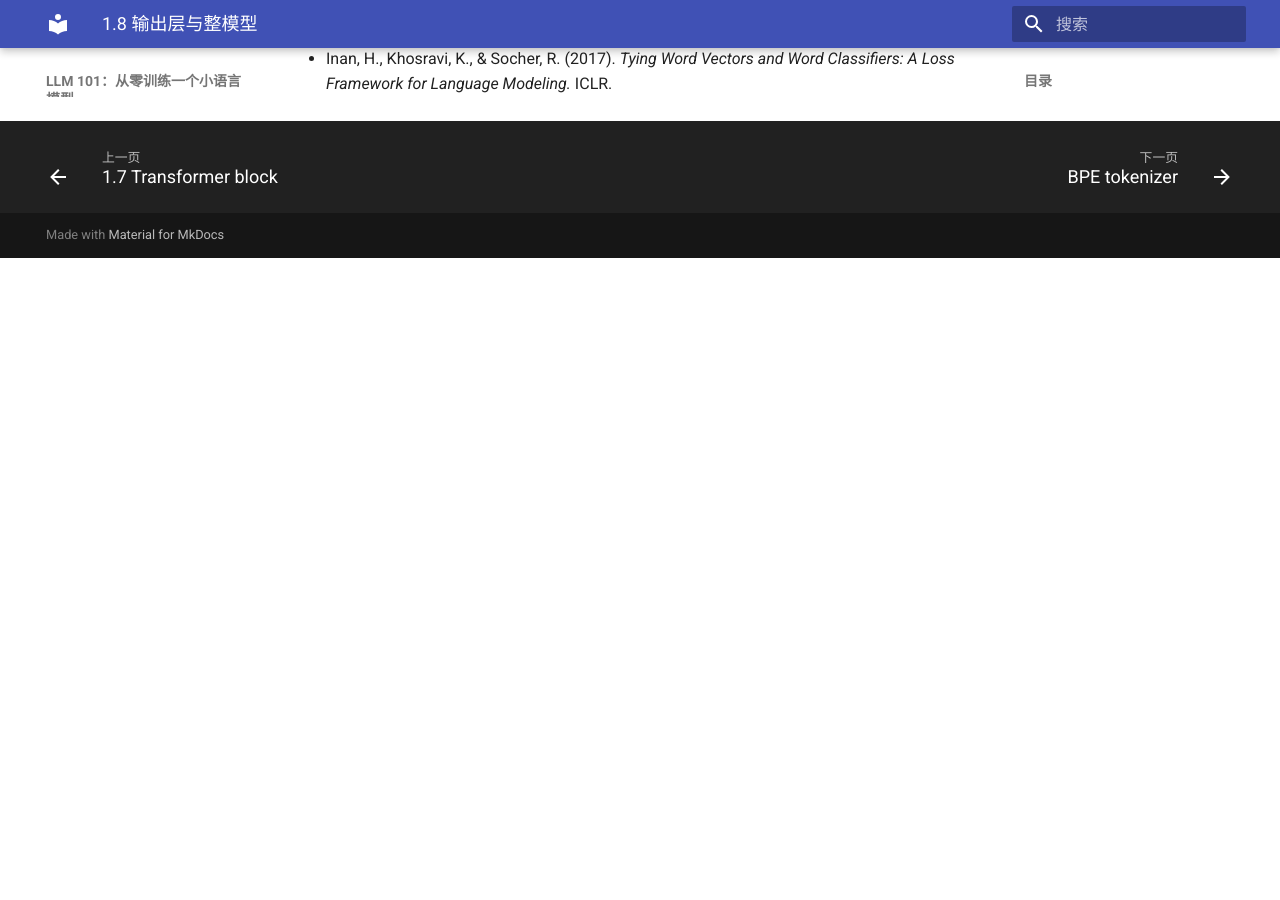
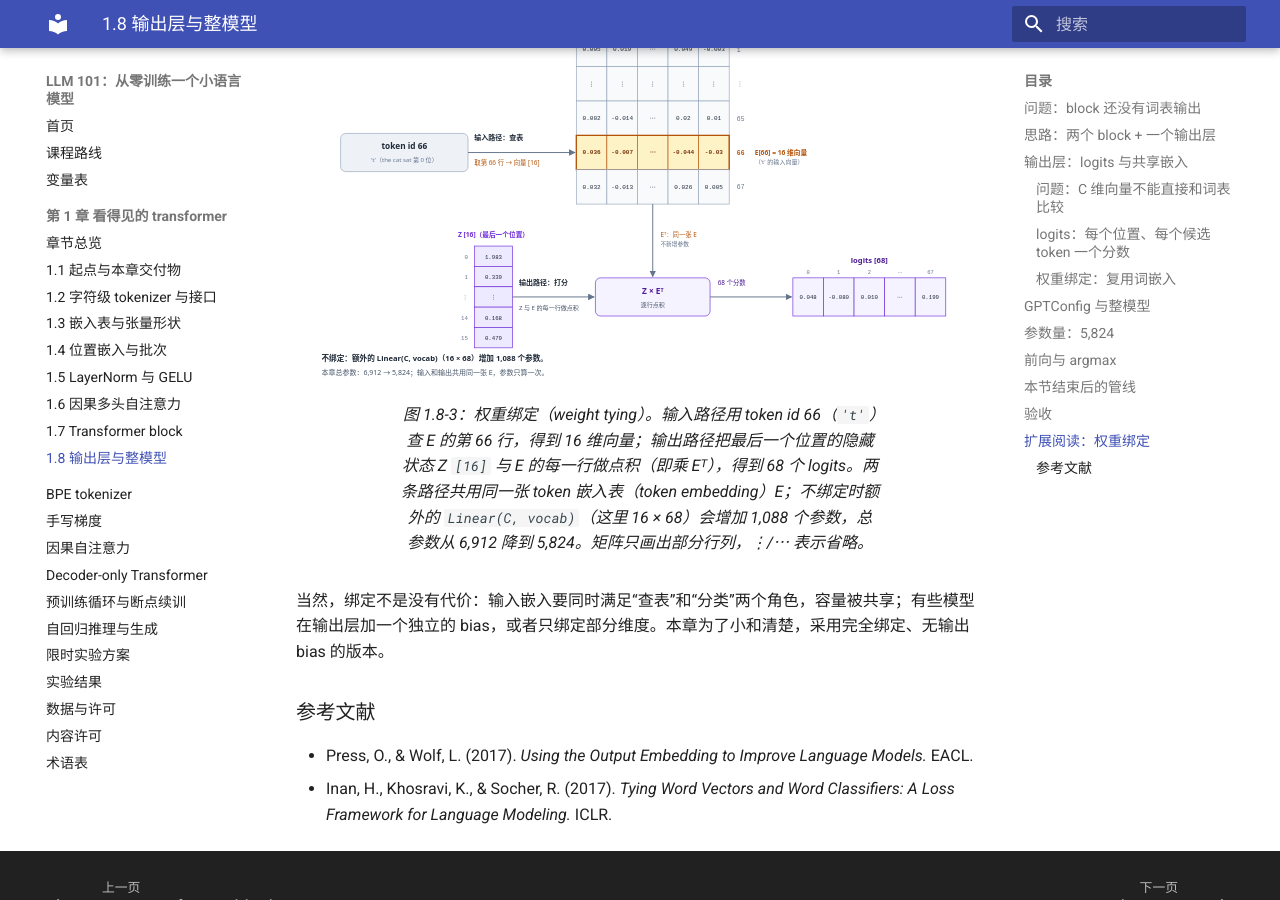
Before and after one commit to tigersoldier/llm-101, an MkDocs documentation site: the page built from docs/course/ch01/1.8.md, in a window 1280 px wide and 900 px high, scrolled down 8863 px. Built offline with MkDocs 1.6.1 and Material for MkDocs 9.7.7, drawn with Linux system fonts in a browser that asks for light colours; before the commit the page ends 9121 px from its top, so only the background shows below that; some of the changed text lies outside the part shown.

Commit message:
Fix 1.8 architecture arrows and add weight-tying figure

```diff
--- a/docs/course/ch01/1.8.md
+++ b/docs/course/ch01/1.8.md
@@ -219,7 +219,7 @@ character       'd'
 
 ## 本节结束后的管线
 
-![第 8 节结束时的管线：完整模型，答案来自共享输出和 argmax](../../assets/ch01/architecture-7.svg?v=2)
+![第 8 节结束时的管线：完整模型，答案来自共享输出和 argmax](../../assets/ch01/architecture-8.svg?v=2)
 
 *图 1.8-2：第 8 节结束时的管线。两层 block 里各有注意力和 MLP；输出层复用词嵌入，最后 argmax。*
 
@@ -242,6 +242,11 @@ character       'd'
 
 本章的输出层就是这样：$E$ 的形状是 `[vocab, C]`，输入查表用 $E$，输出打分用 $E^\top$。如果单独建一个 `Linear(C, vocab)`，会多 1,088 个参数，而且输入和输出可能学到两套不一致的 token 表示。权重绑定让它们共用一套表示，参数从 6,912 降到 5,824。
 
+<figure>
+<img src="../../../assets/ch01/20-weight-tying.svg?v=1" alt="权重绑定：输入查表与输出打分共用同一张 E [68,16]" loading="lazy">
+<figcaption>图 1.8-3：权重绑定（weight tying）。输入路径用 token id 66（<code>'t'</code>）查 E 的第 66 行，得到 16 维向量；输出路径把最后一个位置的隐藏状态 Z <code>[16]</code> 与 E 的每一行做点积（即乘 Eᵀ），得到 68 个 logits。两条路径共用同一张 token 嵌入表（token embedding）E；不绑定时额外的 <code>Linear(C, vocab)</code>（这里 16 × 68）会增加 1,088 个参数，总参数从 6,912 降到 5,824。矩阵只画出部分行列，⋮/⋯ 表示省略。</figcaption>
+</figure>
+
 当然，绑定不是没有代价：输入嵌入要同时满足“查表”和“分类”两个角色，容量被共享；有些模型在输出层加一个独立的 bias，或者只绑定部分维度。本章为了小和清楚，采用完全绑定、无输出 bias 的版本。
 
 ### 参考文献
```
Also changed, not shown: other parts of docs/course/ch01/1.8.md (+1 -1 lines), ch01/sections/1.8.md (+1 -1 lines), docs/assets/ch01/20-weight-tying.svg (added), docs/assets/ch01/architecture-8.svg, 1 other file.
